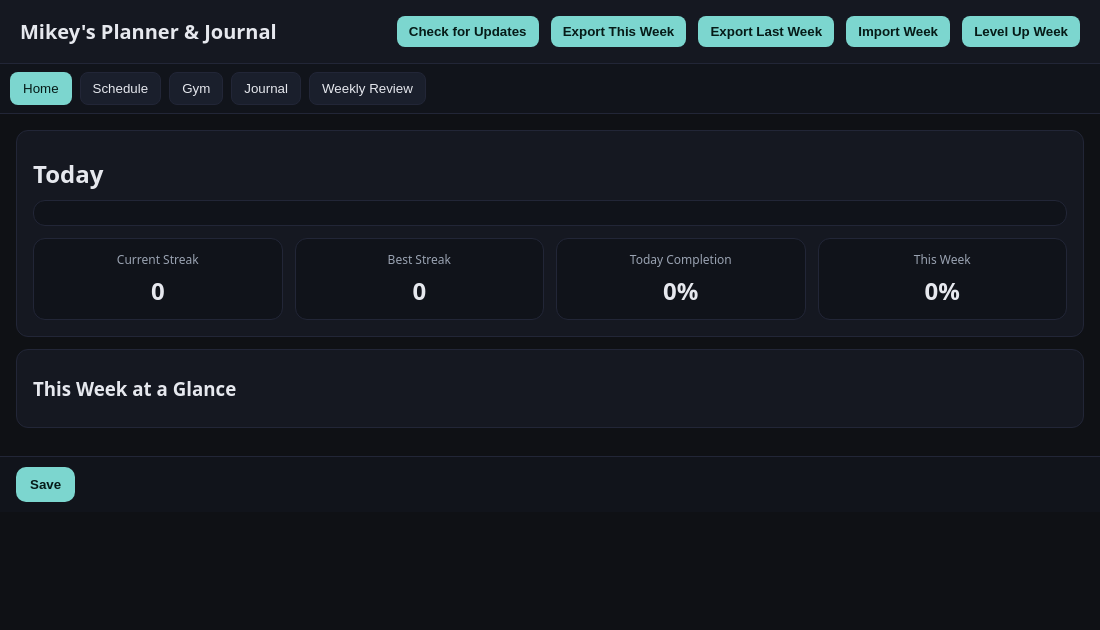
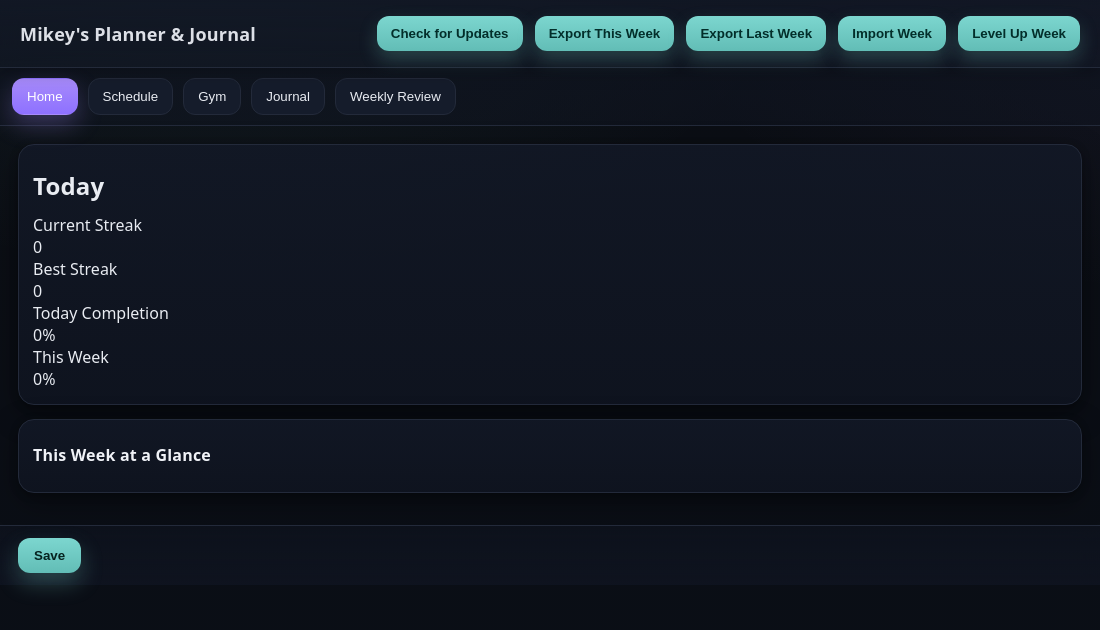
Before and after one commit to zoemikdesigns-tech/mikeys-planner-journal, an Electron app: page index.html in a window 1100 px wide. Drawn offline with Linux system fonts and the light colour scheme; no server answers.

Commit message:
Polished dark theme (depth, shadows, gradients, focus rings)

```diff
--- /dev/null
+++ b/resources/style.backup.css
@@ -0,0 +1,45 @@
+:root { --bg:#0f1115; --panel:#151821; --accent:#7CD6CF; --text:#E6E8EE; --muted:#9aa3b2; --good:#8bd17c; --warn:#ffbf69; }
+*{box-sizing:border-box}
+body{margin:0;font-family:system-ui,-apple-system,Segoe UI,Roboto,Helvetica,Arial;background:var(--bg);color:var(--text)}
+.app-header{display:flex;align-items:center;justify-content:space-between;padding:16px 20px;background:var(--panel);border-bottom:1px solid #222637}
+.app-header h1{margin:0;font-size:20px}
+.week-controls button{margin-left:8px;padding:8px 12px;background:var(--accent);border:none;border-radius:8px;color:#061b18;font-weight:600;cursor:pointer}
+.tabs{display:flex;gap:8px;padding:8px 10px;background:#11141b;border-bottom:1px solid #222637}
+.tab-button{background:#1a1f2c;color:var(--text);border:1px solid #222637;border-radius:8px;padding:8px 12px;cursor:pointer}
+.tab-button.active{background:var(--accent);color:#061b18;border-color:transparent}
+main{padding:16px}
+.panel{background:var(--panel);border:1px solid #222637;border-radius:12px;padding:16px;margin-bottom:12px}
+.grid{display:grid;gap:12px}
+.grid.two{grid-template-columns:repeat(2,1fr)}
+.row{display:flex;align-items:center;justify-content:space-between;padding:8px;border-radius:8px;background:#1a1f2c;border:1px solid #222637}
+.row.break{opacity:.75}
+.row .time{color:var(--muted);width:110px}
+.row .title{flex:1;padding:0 8px}
+.row input[type="checkbox"]{transform:scale(1.2)}
+h2,h3{margin:10px 0}
+label.block{display:block;margin:8px 0 4px;color:var(--muted)}
+textarea{width:100%;min-height:120px;padding:12px;border-radius:10px;border:1px solid #222637;background:#0e1017;color:#E6E8EE;resize:vertical}
+.badge{display:inline-block;padding:4px 8px;border-radius:999px;background:#1a1f2c;border:1px solid #222637;color:var(--muted);font-size:12px;margin-right:8px}
+.badge.good{background:#0d1a12;color:var(--good);border-color:#204027}
+.badge.warn{background:#1a1410;color:var(--warn);border-color:#3a2a14}
+.app-footer{display:flex;align-items:center;justify-content:space-between;padding:10px 16px;border-top:1px solid #222637;background:#11141b}
+#saveBtn{padding:10px 14px;background:var(--accent);border:none;border-radius:10px;color:#061b18;font-weight:700;cursor:pointer}
+#saveStatus{color:var(--muted)}
+.small{font-size:12px;color:var(--muted)}
+ul.clean{list-style:none;padding:0;margin:0}
+ul.clean li{margin:4px 0}
+.tab{display:none}
+.tab.active{display:block}
+
+/* Home */
+.daily-card{display:flex;flex-direction:column;gap:12px}
+.motivation{font-size:16px;line-height:1.6;background:#10131a;border:1px solid #222637;border-radius:12px;padding:12px}
+.home-grid{display:grid;grid-template-columns:repeat(4,1fr);gap:12px}
+.stat{background:#10131a;border:1px solid #222637;border-radius:12px;padding:12px;text-align:center}
+.stat-label{color:var(--muted);font-size:12px;margin-bottom:6px}
+.stat-value{font-size:24px;font-weight:700}
+
+/* Guided prompts */
+.prompt{padding:12px 0;border-top:1px solid #222637}
+.prompt h4{margin:0 0 8px 0;font-weight:700}
+.prompt textarea{min-height:130px}
--- a/resources/style.css
+++ b/resources/style.css
@@ -1,45 +1,184 @@
-:root { --bg:#0f1115; --panel:#151821; --accent:#7CD6CF; --text:#E6E8EE; --muted:#9aa3b2; --good:#8bd17c; --warn:#ffbf69; }
+/* === Mikey's Planner & Journal — Modern Dark Theme === */
+
+/* Color tokens (deep neutral base + soft neons for accents) */
+:root{
+  --bg:#0b0e14;
+  --bg-elev: #111623;
+  --panel:#121826;
+  --panel-2:#0f1422;
+  --text:#E9ECF2;
+  --muted:#9AA3B2;
+  --line:#232a3a;
+  --accent:#7CD6CF;   /* teal mint */
+  --accent-2:#A78BFA; /* soft purple for secondary accents */
+  --good:#8bd17c;
+  --warn:#ffbf69;
+  --danger:#ff6b6b;
+  --shadow: 0 10px 30px rgba(0,0,0,.35), 0 2px 8px rgba(0,0,0,.25);
+}
+
 *{box-sizing:border-box}
-body{margin:0;font-family:system-ui,-apple-system,Segoe UI,Roboto,Helvetica,Arial;background:var(--bg);color:var(--text)}
-.app-header{display:flex;align-items:center;justify-content:space-between;padding:16px 20px;background:var(--panel);border-bottom:1px solid #222637}
-.app-header h1{margin:0;font-size:20px}
-.week-controls button{margin-left:8px;padding:8px 12px;background:var(--accent);border:none;border-radius:8px;color:#061b18;font-weight:600;cursor:pointer}
-.tabs{display:flex;gap:8px;padding:8px 10px;background:#11141b;border-bottom:1px solid #222637}
-.tab-button{background:#1a1f2c;color:var(--text);border:1px solid #222637;border-radius:8px;padding:8px 12px;cursor:pointer}
-.tab-button.active{background:var(--accent);color:#061b18;border-color:transparent}
-main{padding:16px}
-.panel{background:var(--panel);border:1px solid #222637;border-radius:12px;padding:16px;margin-bottom:12px}
-.grid{display:grid;gap:12px}
-.grid.two{grid-template-columns:repeat(2,1fr)}
-.row{display:flex;align-items:center;justify-content:space-between;padding:8px;border-radius:8px;background:#1a1f2c;border:1px solid #222637}
-.row.break{opacity:.75}
-.row .time{color:var(--muted);width:110px}
-.row .title{flex:1;padding:0 8px}
-.row input[type="checkbox"]{transform:scale(1.2)}
-h2,h3{margin:10px 0}
-label.block{display:block;margin:8px 0 4px;color:var(--muted)}
-textarea{width:100%;min-height:120px;padding:12px;border-radius:10px;border:1px solid #222637;background:#0e1017;color:#E6E8EE;resize:vertical}
-.badge{display:inline-block;padding:4px 8px;border-radius:999px;background:#1a1f2c;border:1px solid #222637;color:var(--muted);font-size:12px;margin-right:8px}
-.badge.good{background:#0d1a12;color:var(--good);border-color:#204027}
-.badge.warn{background:#1a1410;color:var(--warn);border-color:#3a2a14}
-.app-footer{display:flex;align-items:center;justify-content:space-between;padding:10px 16px;border-top:1px solid #222637;background:#11141b}
-#saveBtn{padding:10px 14px;background:var(--accent);border:none;border-radius:10px;color:#061b18;font-weight:700;cursor:pointer}
-#saveStatus{color:var(--muted)}
-.small{font-size:12px;color:var(--muted)}
-ul.clean{list-style:none;padding:0;margin:0}
-ul.clean li{margin:4px 0}
-.tab{display:none}
-.tab.active{display:block}
+::selection{ background:rgba(124,214,207,.25); }
 
-/* Home */
-.daily-card{display:flex;flex-direction:column;gap:12px}
-.motivation{font-size:16px;line-height:1.6;background:#10131a;border:1px solid #222637;border-radius:12px;padding:12px}
-.home-grid{display:grid;grid-template-columns:repeat(4,1fr);gap:12px}
-.stat{background:#10131a;border:1px solid #222637;border-radius:12px;padding:12px;text-align:center}
-.stat-label{color:var(--muted);font-size:12px;margin-bottom:6px}
-.stat-value{font-size:24px;font-weight:700}
+/* Background with subtle depth (radial glow + grain hint) */
+body{
+  margin:0;
+  font-family: ui-sans-serif, system-ui, -apple-system, "Segoe UI", Roboto, Helvetica, Arial, "Apple Color Emoji", "Segoe UI Emoji";
+  color:var(--text);
+  background:
+    radial-gradient(1000px 600px at 20% -10%, rgba(124,214,207,.08), transparent 60%),
+    radial-gradient(900px 500px at 110% 0%, rgba(167,139,250,.06), transparent 60%),
+    linear-gradient(180deg, #0b0e14 0%, #0a0e16 100%);
+  min-height:100vh;
+}
 
-/* Guided prompts */
-.prompt{padding:12px 0;border-top:1px solid #222637}
-.prompt h4{margin:0 0 8px 0;font-weight:700}
-.prompt textarea{min-height:130px}
+/* App header with glassy surface + bottom hairline */
+.app-header{
+  position:sticky; top:0; z-index:10;
+  display:flex; align-items:center; justify-content:space-between;
+  padding:16px 20px;
+  background: linear-gradient(180deg, rgba(18,24,38,.85), rgba(18,24,38,.65));
+  backdrop-filter: blur(10px);
+  border-bottom: 1px solid var(--line);
+  box-shadow: 0 4px 16px rgba(0,0,0,.25);
+}
+.app-header h1{ margin:0; font-size:18px; letter-spacing:.2px; opacity:.95 }
+
+.week-controls button{
+  margin-left:8px; padding:10px 14px;
+  background: linear-gradient(180deg, var(--accent), #62bdb6);
+  color:#032e2a; border:none; border-radius:12px; font-weight:700; cursor:pointer;
+  box-shadow: 0 8px 18px rgba(124,214,207,.25), 0 2px 6px rgba(0,0,0,.25);
+  transition: transform .08s ease, box-shadow .2s ease, filter .2s ease;
+}
+.week-controls button:hover{ filter:saturate(1.08) brightness(1.03) }
+.week-controls button:active{ transform: translateY(1px) }
+
+/* Tabs */
+.tabs{
+  display:flex; gap:10px; padding:10px 12px;
+  background: linear-gradient(180deg, rgba(15,20,32,.75), rgba(15,20,32,.55));
+  border-bottom:1px solid var(--line);
+}
+.tab-button{
+  background: #151c2b;
+  color:var(--text);
+  border:1px solid var(--line);
+  border-radius:12px;
+  padding:10px 14px;
+  cursor:pointer;
+  transition: all .18s ease;
+}
+.tab-button:hover{ box-shadow: 0 6px 16px rgba(0,0,0,.25) }
+.tab-button.active{
+  background: linear-gradient(180deg, var(--accent-2), #8e71ff);
+  color:white; border-color:transparent;
+  box-shadow: 0 10px 24px rgba(167,139,250,.28);
+}
+
+main{ padding:18px; }
+
+/* Panels (cards) */
+.panel{
+  background: linear-gradient(180deg, rgba(18,24,38,.88), rgba(15,20,32,.88));
+  border:1px solid var(--line);
+  border-radius:16px;
+  padding:14px;
+  margin-bottom:14px;
+  box-shadow: var(--shadow);
+  animation: rise .25s ease;
+}
+@keyframes rise{ from{ transform:translateY(2px); opacity:.92 } to{ transform:translateY(0); opacity:1 } }
+
+h2,h3{ margin:10px 0 12px 0; letter-spacing:.2px }
+h3{ font-size:16px; color:#f0f2f7 }
+
+label.block{ display:block; margin:10px 0 6px; color:var(--muted); font-size:13px }
+
+/* Schedule rows */
+.row{
+  display:grid; grid-template-columns: 120px 1fr auto;
+  align-items:center; gap:10px;
+  padding:10px 12px; border-radius:12px;
+  background: #0f1524;
+  border:1px solid #1b2340;
+  transition: background .15s ease, border-color .15s ease, transform .08s ease;
+  margin:8px 0;
+}
+.row:hover{ background:#111a30; border-color:#243054 }
+.row:active{ transform: translateY(1px) }
+.row.break{ opacity:.78; background:#0e1320; }
+
+/* Bits inside rows */
+.row .time{ color:var(--muted); font-variant-numeric: tabular-nums }
+.row .title{ color:#dfe6f3 }
+
+/* Checkboxes (use system accent for accessibility) */
+input[type="checkbox"]{ transform: scale(1.2); accent-color: var(--accent); }
+
+/* Textareas */
+textarea{
+  width:100%; min-height:120px;
+  padding:12px 12px;
+  border-radius:12px;
+  border:1px solid #202944;
+  background: #0c1120;
+  color:var(--text); resize:vertical;
+  outline:none;
+  transition: border-color .15s ease, box-shadow .2s ease, background .2s ease;
+}
+textarea:focus{
+  border-color: #3a4ea8;
+  box-shadow: 0 0 0 3px rgba(58,78,168,.25);
+  background:#0c1224;
+}
+
+/* Badges (status chips) */
+.badge{
+  display:inline-block; padding:6px 10px; border-radius:999px;
+  background:#131a2a; border:1px solid #243054; color:#c7d0e4; font-size:12px; margin-right:8px
+}
+.badge.good{ background:#0f1a12; color:var(--good); border-color:#1e3b27 }
+.badge.warn{ background:#1a1410; color:var(--warn); border-color:#3a2a14 }
+
+/* Footer */
+.app-footer{
+  position:sticky; bottom:0; z-index:5;
+  display:flex; align-items:center; justify-content:space-between;
+  padding:12px 18px; border-top:1px solid var(--line);
+  background: linear-gradient(0deg, rgba(15,20,32,.9), rgba(15,20,32,.65));
+  backdrop-filter: blur(10px);
+}
+#saveBtn{
+  padding:10px 16px; font-weight:800;
+  background: linear-gradient(180deg, var(--accent), #62bdb6);
+  border:none; border-radius:12px; color:#06231f; cursor:pointer;
+  box-shadow: 0 10px 22px rgba(124,214,207,.28), 0 2px 8px rgba(0,0,0,.3);
+  transition: transform .08s ease, filter .2s ease;
+}
+#saveBtn:hover{ filter:brightness(1.03) saturate(1.05) }
+#saveBtn:active{ transform: translateY(1px) }
+#saveStatus{ color:var(--muted) }
+
+/* Utilities */
+.small{ font-size:12px; color:var(--muted) }
+ul.clean{ list-style:none; padding:0; margin:0 }
+ul.clean li{ margin:6px 0; color:#cdd5e7 }
+.tab{ display:none } .tab.active{ display:block }
+
+/* Scrollbar polish (Chromium) */
+*::-webkit-scrollbar{ width:10px; height:10px }
+*::-webkit-scrollbar-thumb{
+  background: linear-gradient(180deg, #27324c, #1e2842);
+  border-radius:10px; border:2px solid #0c1220;
+}
+*::-webkit-scrollbar-track{ background: transparent }
+
+/* Buttons inside panels (like “Level Up Week”, etc.) */
+.panel button{
+  background:#1a2236; border:1px solid #27324c; color:#dfe6f3;
+  padding:8px 12px; border-radius:10px; cursor:pointer;
+  transition: all .18s ease;
+}
+.panel button:hover{ background:#202a44; box-shadow: 0 8px 18px rgba(0,0,0,.28) }
+.panel button:active{ transform: translateY(1px) }
```
